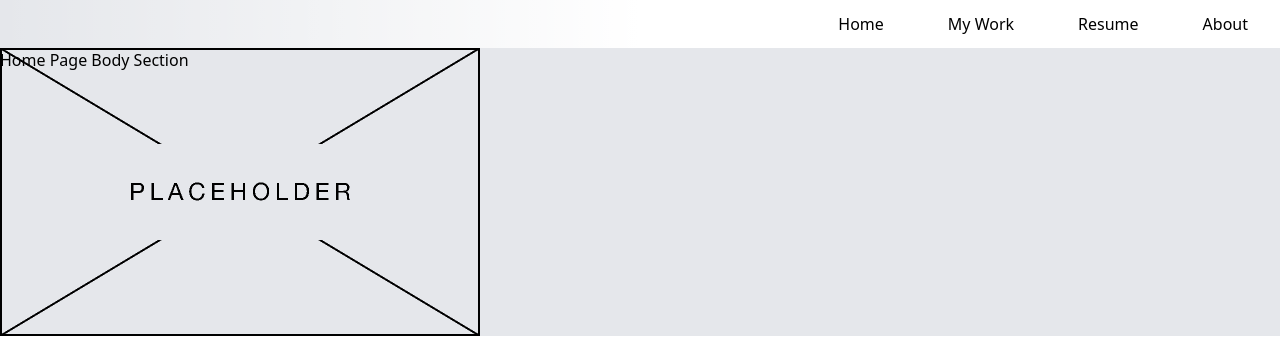
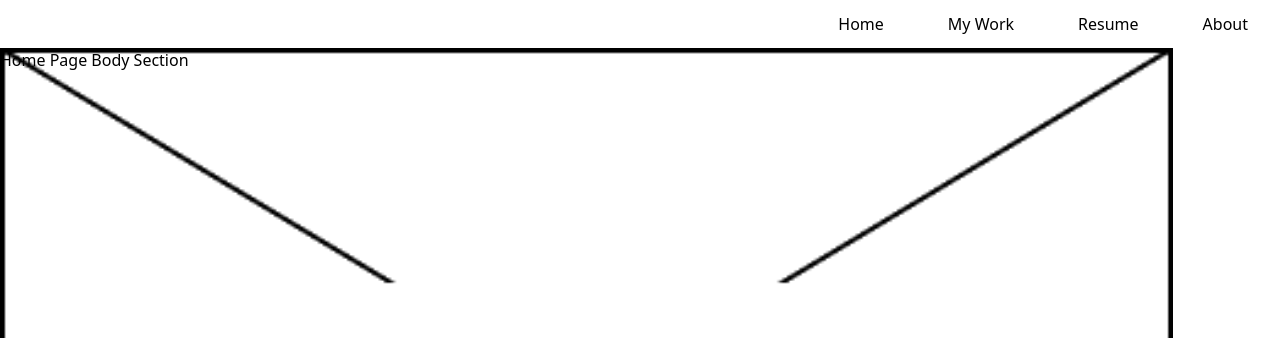
Before and after one commit to ccatack/myPortfolio, a Gatsby site: page / in a window 1280 px wide. Shown: the top 338 px of the page. Built offline with nearby package versions, Linux system fonts and the light colour scheme; Gatsby itself is replaced by a stand-in of ours.

Commit message:
Updates to home page
made home page fill entire screen with flex grow

```diff
--- a/src/components/HomeBody.js
+++ b/src/components/HomeBody.js
@@ -1,14 +1,12 @@
 import React from "react";
-import image from "../images/placeholder.png"
 
 export default function HomeBody() {
 
     return (
-        <div className="w-full">
-            <div className="absolute">
+        <div className="w-full flex-grow bg-[url('/placeholder.png')] bg-no-repeat bg-contain">
+            <div className="">
                 Home Page Body Section
             </div>
-            <img className="" src={image}></img>
         </div>
     )
 }
--- a/src/components/layouts/PageLayout.js
+++ b/src/components/layouts/PageLayout.js
@@ -5,9 +5,9 @@ import Footer from "./Footer";
 export default function PageLayout(props) {
 
     return (
-        <div className="bg-gray-200">
+        <div className={props.className}>
             <Header/>
-            <body className="flex flex-col items-center">{props.children}</body>
+            {props.children}
             <Footer/>
         </div>
     )
--- a/src/pages/index.js
+++ b/src/pages/index.js
@@ -10,7 +10,7 @@ import HomeBody from "../components/HomeBody";
 
 export default function Home() {
   return (
-     <PageLayout>
+     <PageLayout className="h-screen flex flex-col">
         <HomeBody/>
      </PageLayout>
   )
```
Also changed, not shown: static/placeholder.png (added), 1 other file.
